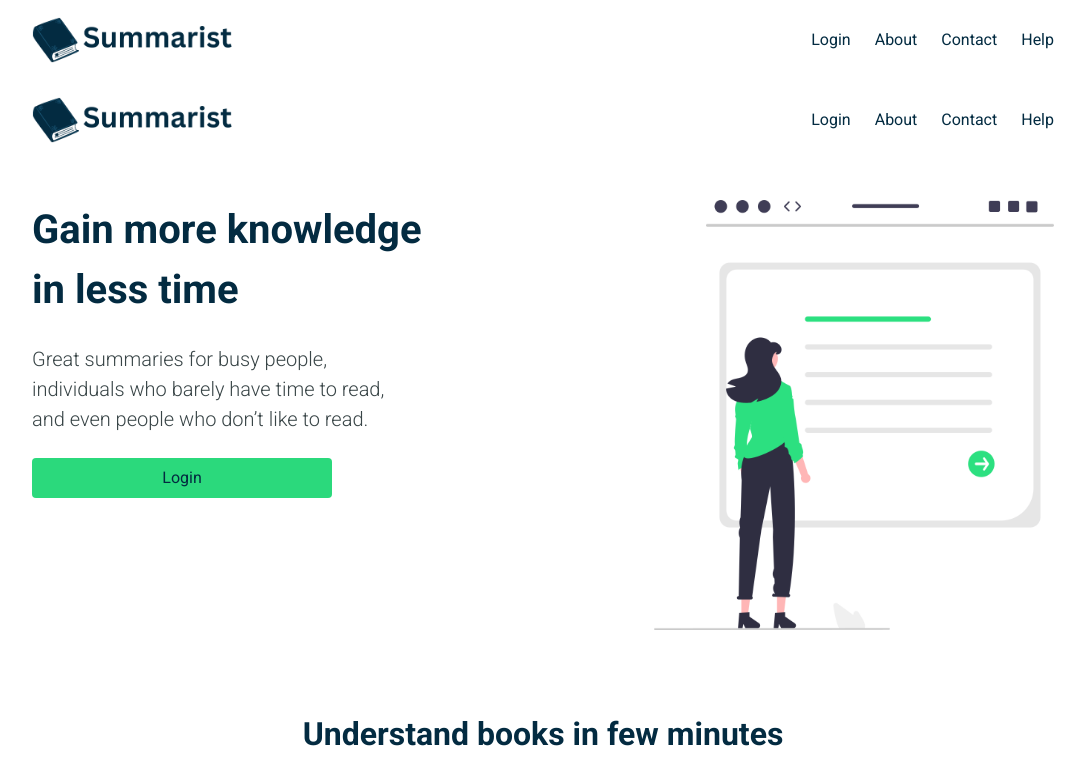
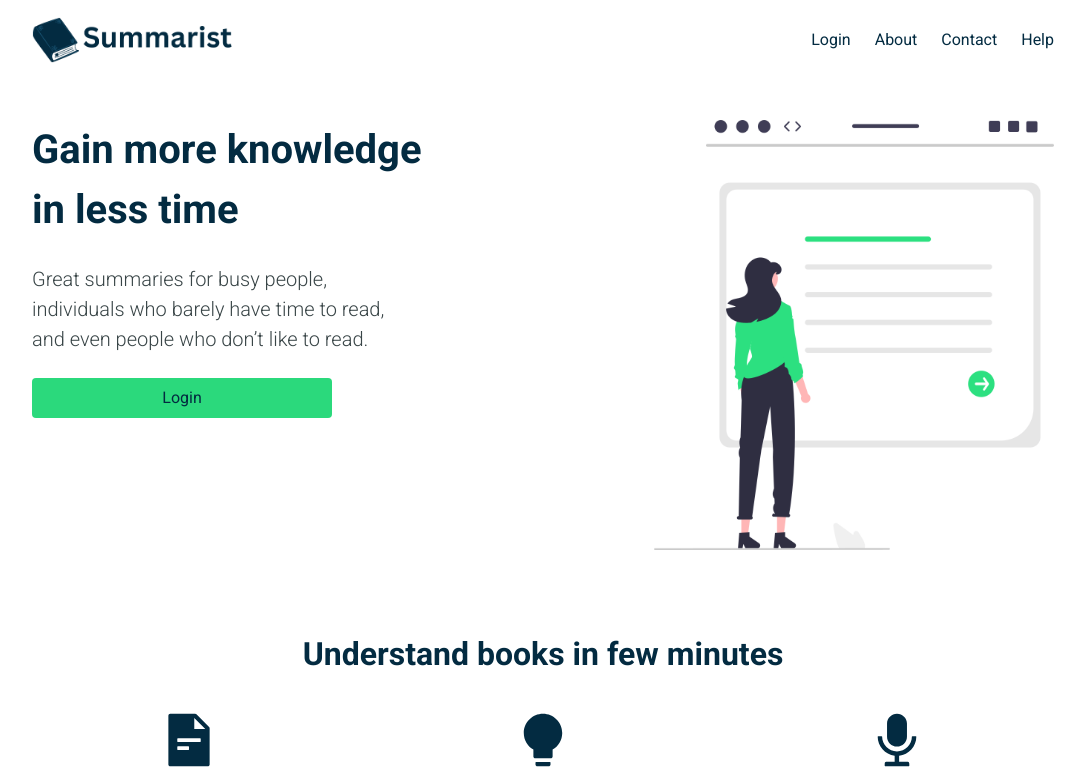
Before and after one commit to shavonnewhiffin/summaristproject, a Next.js app: page / in a window 1280 px wide. Shown: the top 783 px of the page, without its empty margins (97-1182 px from the left). Built offline with nearby package versions, Linux system fonts and the light colour scheme.

Commit message:
fix: moving header and footer to layout.js

```diff
--- a/app/page.js
+++ b/app/page.js
@@ -1,21 +1,18 @@
 import React from 'react'
-import Navbar from './components/Navbar'
 import Landing from './components/Landing'
 import Features from './components/Features'
 import Statistics from './components/Statistics';
 import Reviews from './components/Reviews'
 import Numbers from './components/Numbers';
-import Footer from './components/Footer';
 
 export default function Home() {
   return (
-    <><Navbar />
+    <>
       <Landing />
       <Features />
       <Statistics />
       <Reviews />
       <Numbers />
-      <Footer />
     </>
   );
 }
```
